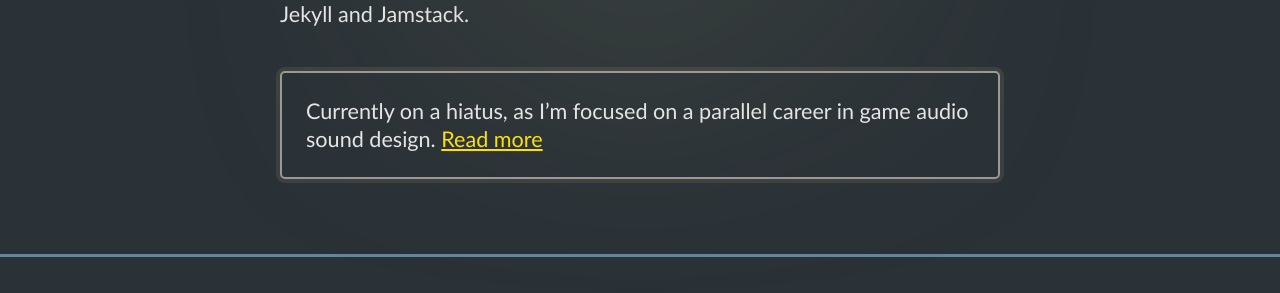
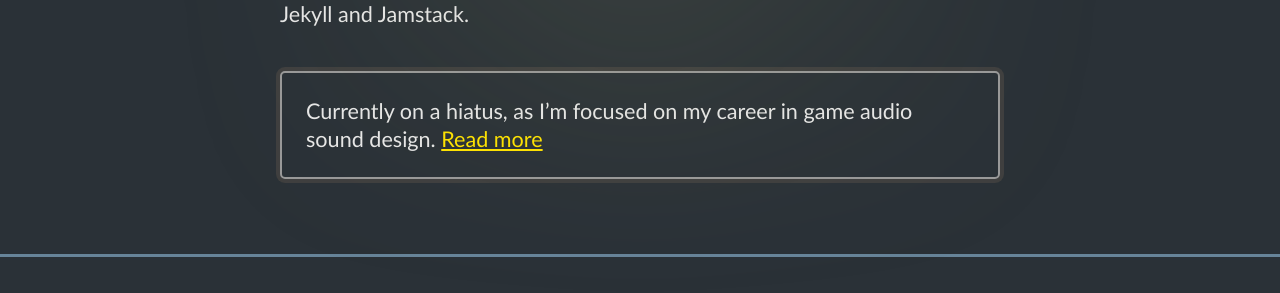
Before and after one commit to simonesilvestroni/ssil-website, a Jekyll site: the page built from index.html, in a window 1280 px wide. Shown: the part 451-744 px from the top of the page. Built offline with Jekyll 4.4.1, drawn with Linux system fonts in a browser that asks for light colours.

Commit message:
Copy edit

```diff
--- a/_config.yml
+++ b/_config.yml
@@ -5,7 +5,7 @@ lang: "en-GB"
 title: "Simone Silvestroni"
 description: 'I’ve been designing and coding accessible websites since 1998, now using Jekyll and Jamstack.'
 tagline: 'Web designer and developer'
-pitch: 'Currently on a hiatus, as I’m focused on a parallel career in game audio sound design.'
+pitch: 'Currently on a hiatus, as I’m focused on my career in game audio sound design.'
 logo:
   url: "/assets/img/minutestomidnight-glyph.svg"
   alt: "Minutes to Midnight glyph logo"
```
